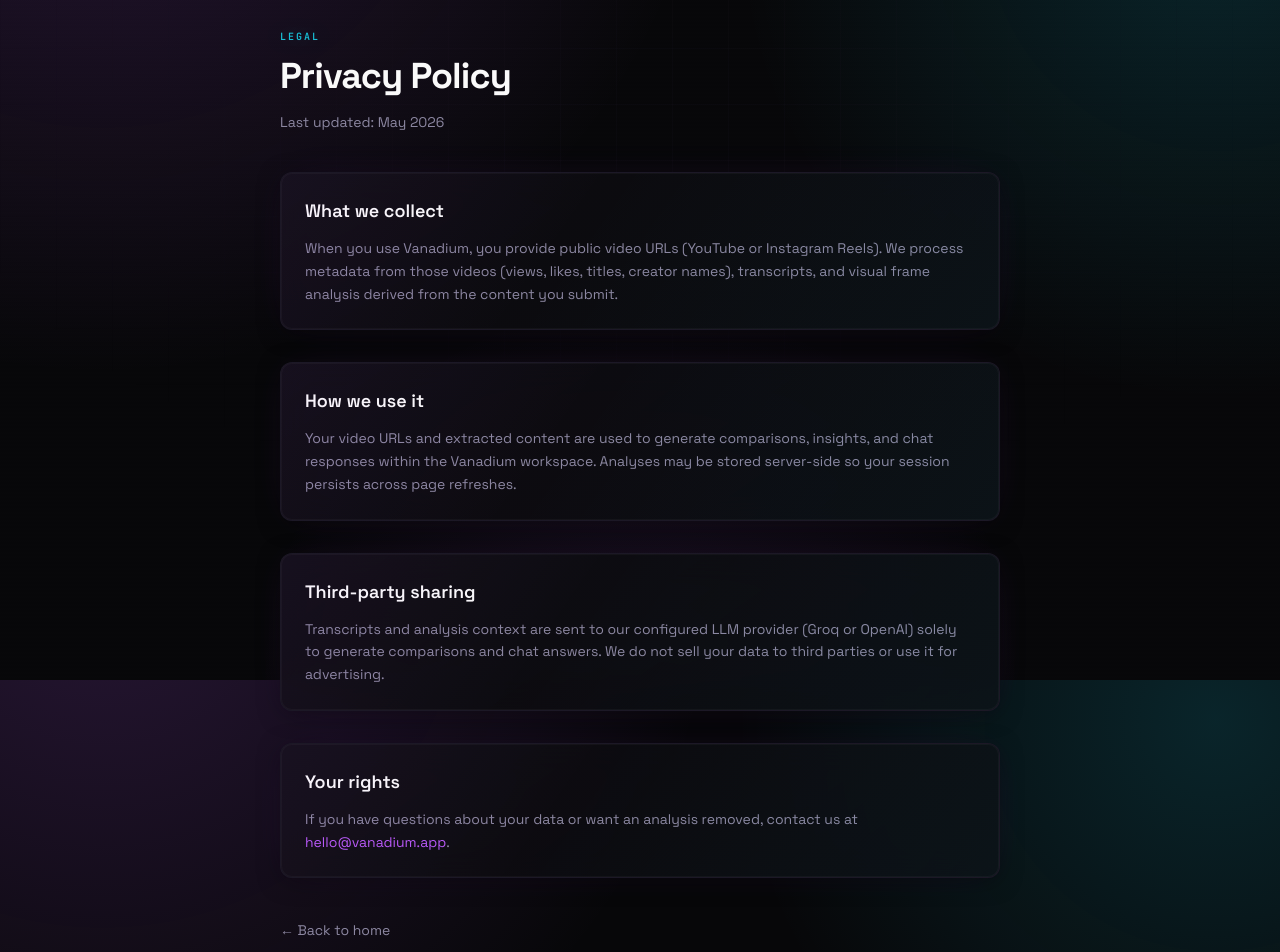
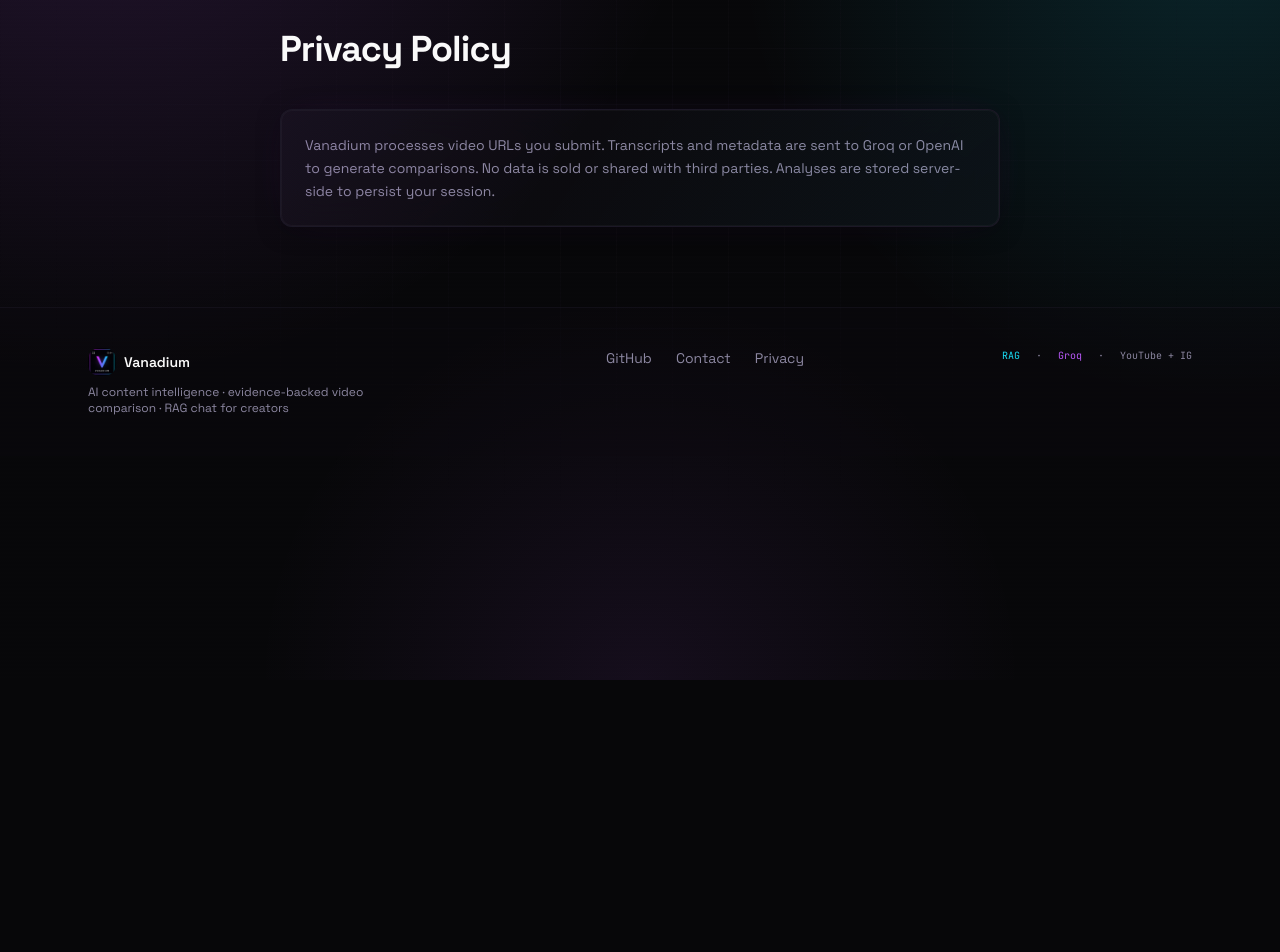
Before and after one commit to asitgiri1234/vanadium, a Next.js app in the folder frontend/: page /privacy in a window 1280 px wide. Shown: the part 120-1072 px from the top of the page. After the commit the page ends 800 px from the top, so only its background shows below. Built offline with nearby package versions, Linux system fonts and the light colour scheme.

Commit message:
fix: ui bugs, copy cleanup, loading states, footer, privacy page

```diff
--- /dev/null
+++ b/frontend/src/app/analyze/layout.tsx
@@ -0,0 +1,11 @@
+import type { Metadata } from "next";
+
+export const metadata: Metadata = {
+  title: "Vanadium · Analyze",
+  description:
+    "Paste two video URLs and get a full AI-powered breakdown — metadata, transcripts, visual analysis, and evidence-backed chat.",
+};
+
+export default function AnalyzeLayout({ children }: { children: React.ReactNode }) {
+  return children;
+}
--- a/frontend/src/app/analyze/page.tsx
+++ b/frontend/src/app/analyze/page.tsx
@@ -1,7 +1,7 @@
 "use client";
 
 import { useState } from "react";
-import { Activity, Zap } from "lucide-react";
+import { Activity, Loader2, Zap } from "lucide-react";
 import { UrlForm } from "@/components/url-form";
 import { VideoCard } from "@/components/video-card";
 import { TranscriptPanel } from "@/components/transcript-panel";
@@ -77,6 +77,18 @@
           </div>
         )}
 
+        {!snapshot && loading && (
+          <div className="empty-state-panel mt-10">
+            <div className="mx-auto mb-4 flex h-14 w-14 items-center justify-center rounded-full border border-primary/30 bg-primary/10 shadow-glow-sm">
+              <Loader2 className="h-6 w-6 animate-spin text-primary" />
+            </div>
+            <p className="sci-fi-label mb-2 animate-pulse">Ingesting videos, running AI analysis…</p>
+            <p className="text-sm text-muted-foreground">
+              Transcription and visual analysis can take up to 30 seconds. Hang tight.
+            </p>
+          </div>
+        )}
+
         {!snapshot && !loading && (
           <div className="empty-state-panel mt-10">
             <div className="mx-auto mb-4 flex h-14 w-14 items-center justify-center rounded-full border border-primary/30 bg-primary/10 shadow-glow-sm">
--- a/frontend/src/app/privacy/page.tsx
+++ b/frontend/src/app/privacy/page.tsx
@@ -1,4 +1,3 @@
-import Link from "next/link";
 import { SiteFooter, SiteHeader } from "@/components/landing";
 
 export const metadata = {
@@ -12,59 +11,14 @@
       <SiteHeader />
 
       <main className="mx-auto max-w-3xl px-4 py-14 md:px-6 md:py-20">
-        <p className="sci-fi-label mb-3">Legal</p>
         <h1 className="text-3xl font-bold tracking-tight md:text-4xl">Privacy Policy</h1>
-        <p className="mt-4 text-sm text-muted-foreground">
-          Last updated: May 2026
-        </p>
 
-        <div className="prose prose-invert mt-10 max-w-none space-y-8 text-sm leading-relaxed text-muted-foreground">
-          <section className="glass-panel rounded-xl p-6">
-            <h2 className="mb-3 text-lg font-semibold text-foreground">What we collect</h2>
-            <p>
-              When you use Vanadium, you provide public video URLs (YouTube or Instagram Reels).
-              We process metadata from those videos (views, likes, titles, creator names),
-              transcripts, and visual frame analysis derived from the content you submit.
-            </p>
-          </section>
-
-          <section className="glass-panel rounded-xl p-6">
-            <h2 className="mb-3 text-lg font-semibold text-foreground">How we use it</h2>
-            <p>
-              Your video URLs and extracted content are used to generate comparisons, insights,
-              and chat responses within the Vanadium workspace. Analyses may be stored server-side
-              so your session persists across page refreshes.
-            </p>
-          </section>
-
-          <section className="glass-panel rounded-xl p-6">
-            <h2 className="mb-3 text-lg font-semibold text-foreground">Third-party sharing</h2>
-            <p>
-              Transcripts and analysis context are sent to our configured LLM provider
-              (Groq or OpenAI) solely to generate comparisons and chat answers. We do not sell
-              your data to third parties or use it for advertising.
-            </p>
-          </section>
-
-          <section className="glass-panel rounded-xl p-6">
-            <h2 className="mb-3 text-lg font-semibold text-foreground">Your rights</h2>
-            <p>
-              If you have questions about your data or want an analysis removed, contact us at{" "}
-              <a href="mailto:hello@vanadium.app" className="text-primary hover:underline">
-                hello@vanadium.app
-              </a>
-              .
-            </p>
-          </section>
-        </div>
-
-        <div className="mt-10">
-          <Link
-            href="/"
-            className="text-sm text-muted-foreground transition-colors hover:text-foreground"
-          >
-            ← Back to home
-          </Link>
+        <div className="glass-panel mt-10 rounded-xl p-6 text-sm leading-relaxed text-muted-foreground">
+          <p>
+            Vanadium processes video URLs you submit. Transcripts and metadata are sent to
+            Groq or OpenAI to generate comparisons. No data is sold or shared with third
+            parties. Analyses are stored server-side to persist your session.
+          </p>
         </div>
       </main>
 
--- a/frontend/src/components/landing.tsx
+++ b/frontend/src/components/landing.tsx
@@ -16,7 +16,7 @@
 import { buttonVariants } from "@/components/ui/button";
 import { cn } from "@/lib/utils";
 
-const GITHUB_URL = "https://github.com/asitgiri1234/vanadium";
+const GITHUB_URL = "#";
 const CONTACT_EMAIL = "hello@vanadium.app";
 
 const STATS = [
@@ -103,7 +103,7 @@
   },
   {
     q: "Do I need an API key?",
-    a: "The hosted version is pre-configured. If you're self-hosting, add your Groq or OpenAI API key to your environment variables.",
+    a: "The hosted version is pre-configured. If you're self-hosting, add your Groq or OpenAI API key to your environment variables as GROQ_API_KEY or OPENAI_API_KEY.",
   },
   {
     q: "How does Ask Vanadium work?",
@@ -111,7 +111,7 @@
   },
   {
     q: "Is my data stored?",
-    a: "Analyses are stored server-side so your session persists across page refreshes. Your content is only shared with the LLM provider (Groq/OpenAI) to generate the comparison — it is not sold or used for any other purpose.",
+    a: "Your analysis is stored server-side so sessions persist across refreshes. Video content is only sent to your chosen LLM provider (Groq or OpenAI) to generate the comparison — it is never sold or shared for any other purpose.",
   },
 ];
 
@@ -119,7 +119,7 @@
   return (
     <>
       <Link href="/" className="text-sm text-muted-foreground transition-colors hover:text-foreground">
-        Home
+        ← Home
       </Link>
       <Link
         href="/#benefits"
@@ -202,9 +202,16 @@
         ))}
       </div>
 
-      <p className="mt-10 text-center font-mono text-[11px] text-muted-foreground/70">
-        {"// works with YouTube + Instagram · powered by Groq · RAG-backed chat"}
-      </p>
+      <div className="mt-10 flex flex-wrap items-center justify-center gap-2">
+        {["YouTube + Instagram", "Powered by Groq", "RAG-backed chat"].map((tag) => (
+          <span
+            key={tag}
+            className="rounded-full border border-border/50 bg-muted/20 px-3 py-1 font-mono text-[10px] text-muted-foreground"
+          >
+            {tag}
+          </span>
+        ))}
+      </div>
     </section>
   );
 }
@@ -217,8 +224,8 @@
           The problem — and the fix
         </h2>
         <p className="mx-auto mt-3 max-w-xl text-sm text-muted-foreground md:text-base">
-          Creators don&apos;t need more metrics. They need a strategist that reads both videos
-          and tells them why one outperformed.
+          Creators are drowning in metrics but starving for strategy. Vanadium reads both
+          videos and tells you why one outperformed.
         </p>
       </div>
 
@@ -379,7 +386,7 @@
               href="/privacy"
               className="text-muted-foreground transition-colors hover:text-foreground"
             >
-              Privacy Policy
+              Privacy
             </Link>
           </nav>
 
--- a/frontend/src/components/url-form.tsx
+++ b/frontend/src/components/url-form.tsx
@@ -28,7 +28,7 @@
       <CardContent className="relative z-[1] pt-6">
         <div className="mb-5 flex items-center gap-2">
           <Radio className="h-4 w-4 text-accent animate-pulse-glow" />
-          <span className="sci-fi-label">Ingestion Protocol</span>
+          <span className="sci-fi-label">Enter video URLs</span>
         </div>
         <form
           onSubmit={submit}
@@ -60,7 +60,8 @@
           >
             {loading ? (
               <>
-                <Loader2 className="h-4 w-4 animate-spin" /> Processing…
+                <Loader2 className="h-4 w-4 animate-spin" />
+                Analyzing… this may take 30s
               </>
             ) : (
               <>
```
